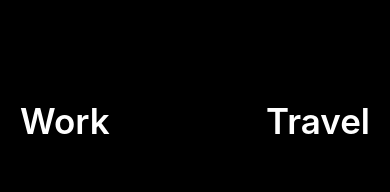
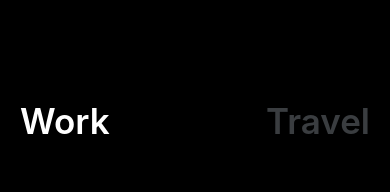
Before and after one commit to eunkeeee/WorkAndTravelApp, a React Native app: screen / in a window 390 px wide. Shown: the top 192 px of the page. Built offline with nearby package versions, Linux system fonts and the light colour scheme.

Commit message:
3.2 Header style change

```diff
--- a/App.js
+++ b/App.js
@@ -1,30 +1,33 @@
 import { StatusBar } from "expo-status-bar";
-import {
-  StyleSheet,
-  Text,
-  View,
-  TouchableOpacity,
-  TouchableHighlight,
-} from "react-native";
+import { useState } from "react";
+import { StyleSheet, Text, View, TouchableOpacity } from "react-native";
 import { theme } from "./colors";
 
 export default function App() {
+  const [working, setWorking] = useState(true);
+  const travel = () => setWorking(false);
+  const work = () => setWorking(true);
   return (
     <View style={styles.container}>
       <StatusBar style="auto" />
       <View style={styles.header}>
-        <TouchableOpacity>
-          <Text style={styles.btnText}>Work</Text>
+        <TouchableOpacity onPress={work}>
+          <Text
+            style={{ ...styles.btnText, color: working ? "white" : theme.grey }}
+          >
+            Work
+          </Text>
         </TouchableOpacity>
-        <TouchableHighlight
-          underlayColor="white"
-          activeOpacity={0.5}
-          onPress={() => {
-            console.log("pressed");
-          }}
-        >
-          <Text style={styles.btnText}>Travel</Text>
-        </TouchableHighlight>
+        <TouchableOpacity onPress={travel}>
+          <Text
+            style={{
+              ...styles.btnText,
+              color: !working ? "white" : theme.grey,
+            }}
+          >
+            Travel
+          </Text>
+        </TouchableOpacity>
       </View>
     </View>
   );
@@ -44,6 +47,5 @@ const styles = StyleSheet.create({
   btnText: {
     fontSize: 35,
     fontWeight: "600",
-    color: "white",
   },
 });
```
